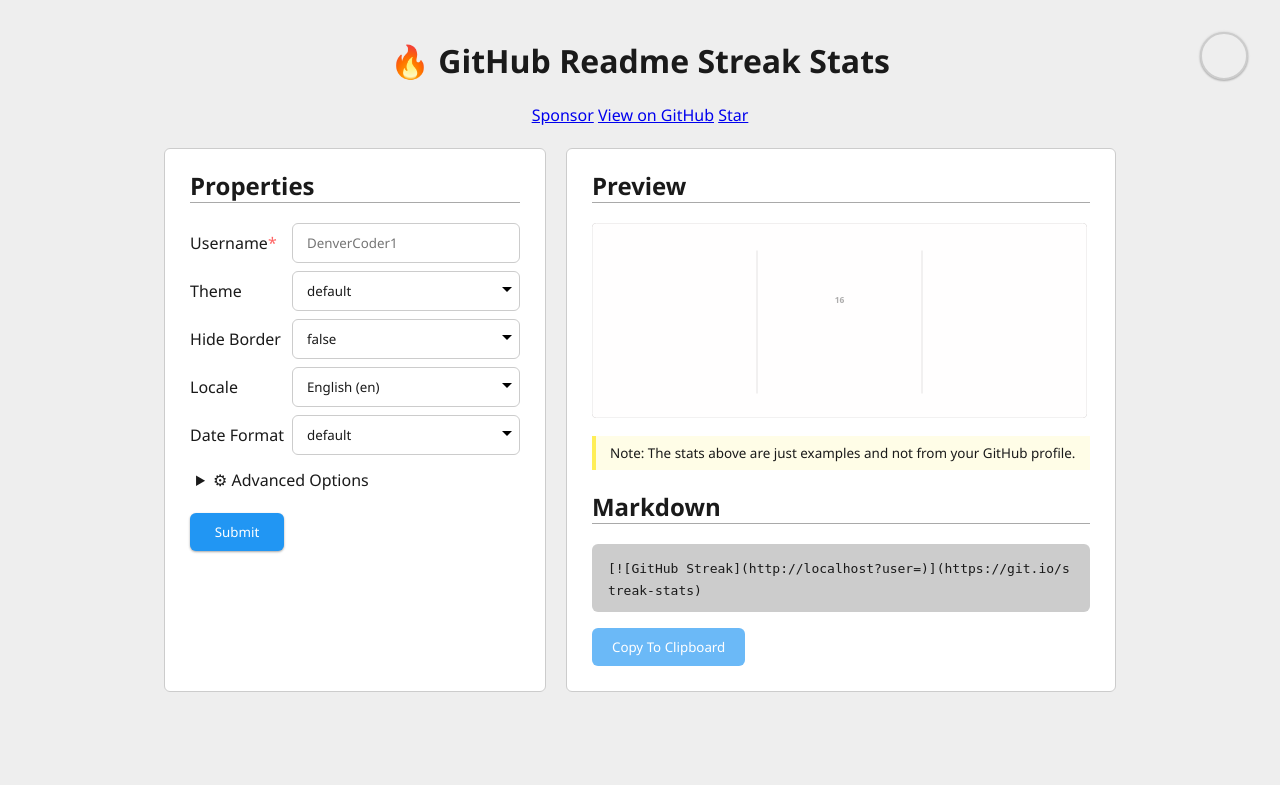
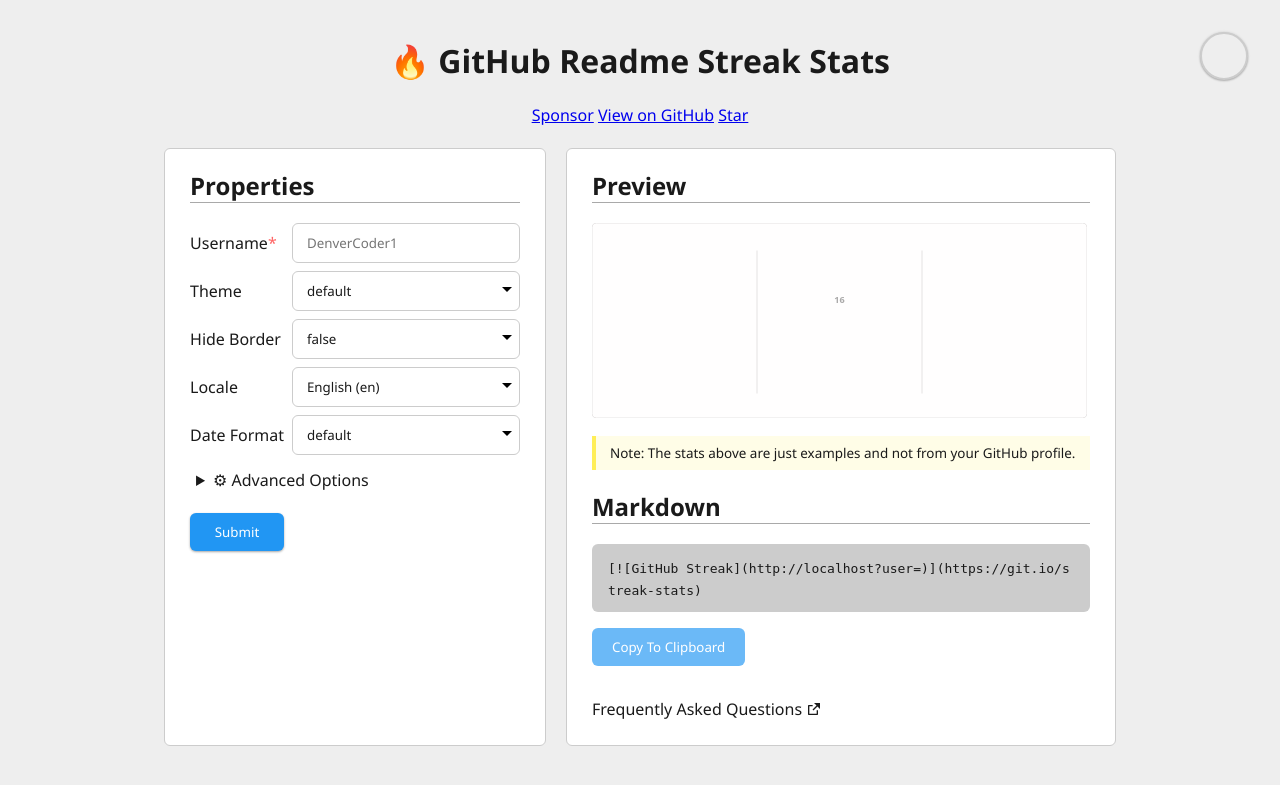
Before and after one commit to DenverCoder1/github-readme-streak-stats, a PHP site: page /demo/index.php in a window 1280 px wide. Shown: the top 785 px of the page. Run offline with PHP 8.4, Linux system fonts and the light colour scheme; some libraries are stand-ins or nearby versions.

Commit message:
feat(demo): add the FAQ link to the demo site

```diff
--- a/src/demo/css/style.css
+++ b/src/demo/css/style.css
@@ -247,6 +247,12 @@ input:focus:invalid {
   margin-top: 16px;
 }
 
+.top-bottom-split {
+  display: flex;
+  flex-direction: column;
+  justify-content: space-between;
+}
+
 /* tooltips */
 .btn.tooltip {
   display: flex;
@@ -301,3 +307,31 @@ textarea#exportedPhp {
   resize: vertical;
   height: 100px;
 }
+
+/* link underline effect */
+a.underline-hover {
+  position: relative;
+  text-decoration: none;
+  color: var(--text);
+  margin-top: 2em;
+  display: inline-flex;
+  align-items: center;
+  gap: 0.25em;
+}
+.underline-hover::before {
+  content: "";
+  position: absolute;
+  bottom: 0;
+  right: 0;
+  width: 0;
+  height: 1px;
+  background-color: var(--blue-light);
+  transition: width 0.4s cubic-bezier(0.25, 1, 0.5, 1);
+}
+@media (hover: hover) and (pointer: fine) {
+  .underline-hover:hover::before {
+    left: 0;
+    right: auto;
+    width: 100%;
+  }
+}
--- a/src/demo/index.php
+++ b/src/demo/index.php
@@ -143,7 +143,8 @@ function camel_to_skewer(string $str): string
             </form>
         </div>
 
-        <div class="output">
+        <div class="output top-bottom-split">
+            <div class="top">
                 <h2>Preview</h2>
                 <img alt="GitHub Readme Streak Stats" src="preview.php?user=" />
                 <p class="warning">
@@ -159,6 +160,18 @@ function camel_to_skewer(string $str): string
                     Copy To Clipboard
                 </button>
             </div>
+            <div class="bottom">
+                <a href="https://github.com/DenverCoder1/github-readme-streak-stats/blob/main/docs/faq.md" target="_blank" class="underline-hover faq">
+                    Frequently Asked Questions
+                    <svg stroke="currentColor" fill="currentColor" stroke-width="0" viewBox="0 0 24 24" height="1em" width="1em" xmlns="http://www.w3.org/2000/svg">
+                        <g>
+                            <path fill="none" d="M0 0h24v24H0z"></path>
+                            <path d="M10 6v2H5v11h11v-5h2v6a1 1 0 0 1-1 1H4a1 1 0 0 1-1-1V7a1 1 0 0 1 1-1h6zm11-3v9l-3.794-3.793-5.999 6-1.414-1.414 5.999-6L12 3h9z"></path>
+                        </g>
+                    </svg>
+                </a>
+            </div>
+        </div>
     </div>
 
     <a href="javascript:toggleTheme()" class="darkmode" title="toggle dark mode">
```
Lines whose indentation alone changed are shown as unchanged.
